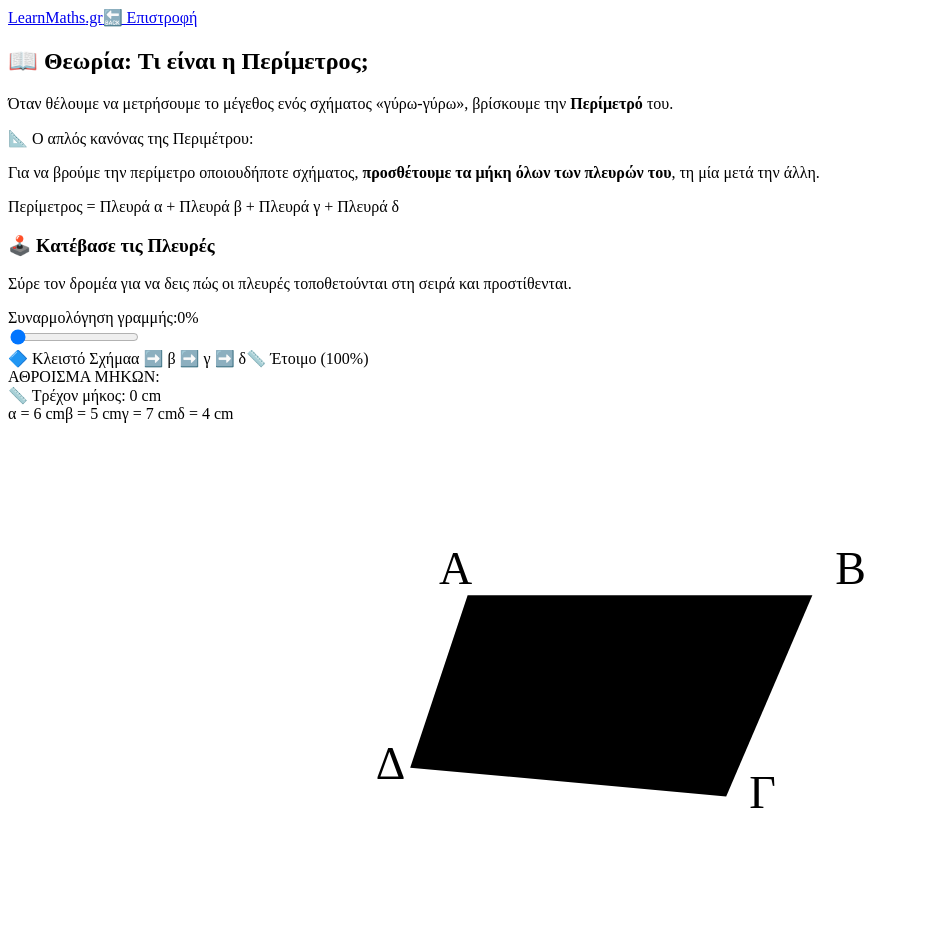
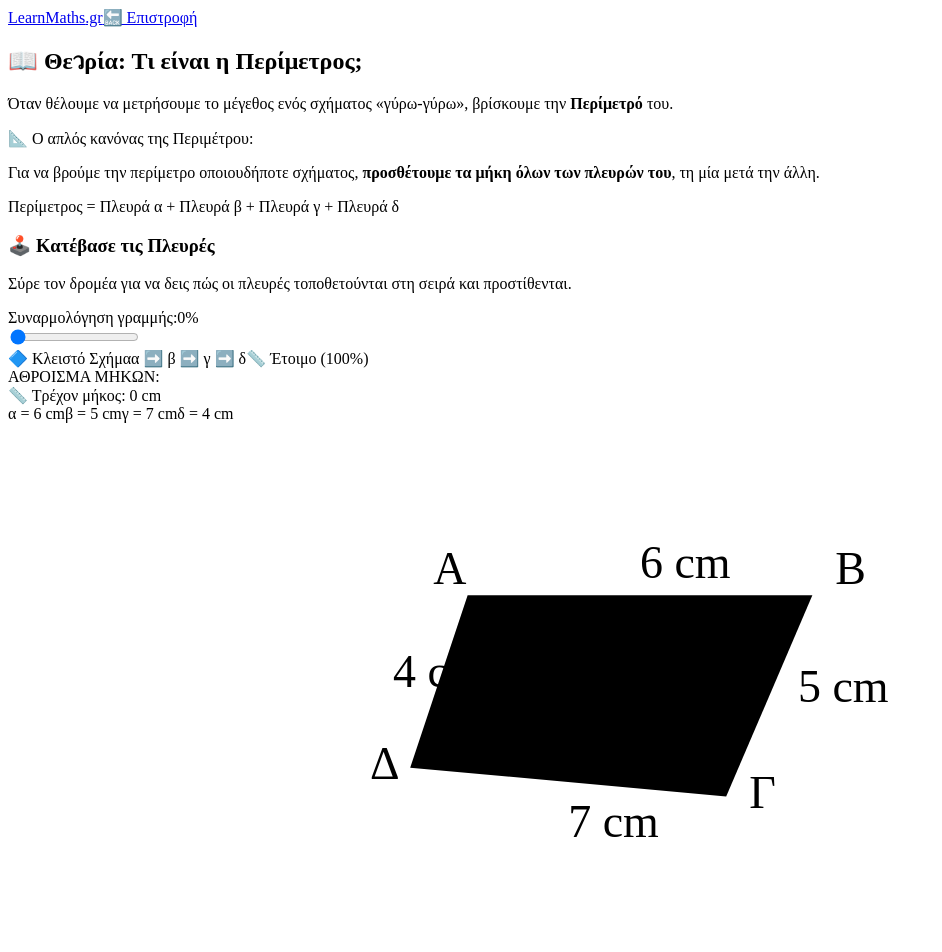
Before and after one commit to gkrimpas-lab/learn-maths-2026, a Next.js app: page /e-dimotikou/23-perimetros in a window 1280 px wide. Shown: the top 952 px of the page, without its empty margins (0-942 px from the left). Built offline with nearby package versions, Linux system fonts and the light colour scheme.

Commit message:
Update 23-perimetros.js

```diff
--- a/pages/e-dimotikou/23-perimetros.js
+++ b/pages/e-dimotikou/23-perimetros.js
@@ -28,23 +28,19 @@ export default function PerimetrosPage() {
   const pΔ = { x: 140, y: 120 };
 
   // Συναρτήσεις υπολογισμού της κίνησης για κάθε πλευρά ξεχωριστά
-  // Κάθε πλευρά έχει το δικό της "παράθυρο" στο slider (0-25, 25-50, 50-75, 75-100)
   const getSideCoords = (id) => {
-    // Αρχικές θέσεις στο σχήμα
     let origX1, origY1, origX2, origY2;
     if (id === 0) { origX1 = pA.x; origY1 = pA.y; origX2 = pB.x; origY2 = pB.y; }
     if (id === 1) { origX1 = pB.x; origY1 = pB.y; origX2 = pΓ.x; origY2 = pΓ.y; }
     if (id === 2) { origX1 = pΓ.x; origY1 = pΓ.y; origX2 = pΔ.x; origY2 = pΔ.y; }
     if (id === 3) { origX1 = pΔ.x; origY1 = pΔ.y; origX2 = pA.x; origY2 = pA.y; }
 
-    // Τελικές θέσεις στον χάρακα (κολλητά η μία μετά την άλλη)
     let targetX1 = startX;
     if (id > 0) targetX1 += sidesData[0].px;
     if (id > 1) targetX1 += sidesData[1].px;
     if (id > 2) targetX1 += sidesData[2].px;
     let targetX2 = targetX1 + sidesData[id].px;
 
-    // Υπολογισμός τοπικού factor για το συγκεκριμένο step
     const stepMin = id * 25;
     const stepMax = stepMin + 25;
 
@@ -56,8 +52,7 @@ export default function PerimetrosPage() {
       x1: Math.round(origX1 + (targetX1 - origX1) * localFactor),
       y1: Math.round(origY1 + (groundY - origY1) * localFactor),
       x2: Math.round(origX2 + (targetX2 - origX2) * localFactor),
-      y2: Math.round(origY2 + (groundY - origY2) * localFactor),
-      active: progress > stepMin
+      y2: Math.round(origY2 + (groundY - origY2) * localFactor)
     };
   };
 
@@ -92,7 +87,7 @@ export default function PerimetrosPage() {
           {/* SECTION 1: ΘΕΩΡΙΑ */}
           <div className="bg-white p-6 md:p-8 rounded-3xl shadow-sm border border-gray-100 space-y-4">
             <h2 className="text-2xl font-black text-gray-900 flex items-center gap-2">
-              📖 Θεωρία: Τι είναι η Περίμετρος;
+              📖 Θεวρία: Τι είναι η Περίμετρος;
             </h2>
             <p className="text-gray-500 text-sm md:text-base leading-relaxed">
               Όταν θέλουμε να μετρήσουμε το μέγεθος ενός σχήματος «γύρω-γύρω», βρίσκουμε την <strong>Περίμετρό</strong> του.
@@ -174,7 +169,7 @@ export default function PerimetrosPage() {
               </div>
             </div>
 
-            {/* ΔΕΞΙΑ ΠΛΕΥΡΑ: SVG ΟΠΤΙΚΟΠΟΙΗΣΗ - PIXEL-PERFECT ΣΤΑΔΙΑΚΗ ΜΕΤΑΦΟΡΑ (440x260) */}
+            {/* ΔΕΞΙΑ ΠΛΕΥΡΑ: SVG ΟΠΤΙΚΟΠΟΙΗΣΗ - ΜΟΝΙΜΗ ΕΜΦΑΝΙΣΗ ΕΚΑΤΟΣΤΩΝ (440x260) */}
             <div className="bg-white p-6 rounded-3xl shadow-sm border border-gray-100 flex flex-col items-center justify-between min-h-[520px] w-full relative overflow-hidden">
               <div className="w-full"></div>
 
@@ -193,27 +188,26 @@ export default function PerimetrosPage() {
                 />
 
                 {/* 3. ΟΙ ΔΥΝΑΜΙΚΕΣ ΠΛΕΥΡΕΣ ΠΟΥ ΠΕΦΤΟΥΝ ΜΙΑ-ΜΙΑ ΣΤΗ ΣΕΙΡΑ */}
-                {/* Πλευρά α (ΑΒ) */}
                 <line x1={s0.x1} y1={s0.y1} x2={s0.x2} y2={s0.y2} className={`${sidesData[0].color} stroke-[5] stroke-linecap-round`} />
-
-                {/* Πλευρά β (ΒΓ) */}
                 <line x1={s1.x1} y1={s1.y1} x2={s1.x2} y2={s1.y2} className={`${sidesData[1].color} stroke-[5] stroke-linecap-round`} />
-
-                {/* Πλευρά γ (ΓΔ) */}
                 <line x1={s2.x1} y1={s2.y1} x2={s2.x2} y2={s2.y2} className={`${sidesData[2].color} stroke-[5] stroke-linecap-round`} />
-
-                {/* Πλευρά δ (ΔΑ) */}
                 <line x1={s3.x1} y1={s3.y1} x2={s3.x2} y2={s3.y2} className={`${sidesData[3].color} stroke-[5] stroke-linecap-round`} />
 
-                {/* Γράμματα και σταθερές ενδείξεις στο αρχικό σχήμα */}
-                <g className="text-[10px] font-black fill-slate-400">
-                  <text x={pA.x - 10} y={pA.y - 4}>Α</text>
+                {/* 4. ΜΟΝΙΜΑ ΓΡΑΜΜΑΤΑ ΚΟΡΥΦΩΝ ΚΑΙ ΜΗΚΗ ΠΛΕΥΡΩΝ (Δεν κρύβονται ποτέ!) */}
+                <g className="text-[11px] font-black fill-slate-400">
+                  <text x={pA.x - 12} y={pA.y - 4}>Α</text>
                   <text x={pB.x + 8}  y={pB.y - 4}>Β</text>
                   <text x={pΓ.x + 8}  y={pΓ.y + 4}>Γ</text>
-                  <text x={pΔ.x - 12} y={pΔ.y + 4}>Δ</text>
+                  <text x={pΔ.x - 14} y={pΔ.y + 4}>Δ</text>
+
+                  {/* Τα μήκη των πλευρών μένουν καρφωμένα στο σχήμα όπως στην εικόνα_15.png */}
+                  <text x={(pA.x + pB.x)/2} y={pA.y - 6} className="fill-cyan-600 text-anchor-middle text-[12px]">6 cm</text>
+                  <text x={(pB.x + pΓ.x)/2 + 10} y={(pB.y + pΓ.y)/2 + 2} className="fill-indigo-600 text-[12px]">5 cm</text>
+                  <text x={(pΓ.x + pΔ.x)/2} y={pΓ.y + 14} className="fill-purple-600 text-anchor-middle text-[12px]">7 cm</text>
+                  <text x={(pΔ.x + pA.x)/2 - 16} y={(pΔ.y + pA.y)/2 + 2} className="fill-amber-600 text-[12px] text-anchor-end">4 cm</text>
                 </g>
 
-                {/* 4. ΣΤΑΔΙΑΚΗ ΕΜΦΑΝΙΣΗ ΔΙΑΓΡΑΜΜΙΣΕΩΝ ΧΑΡΑΚΑ */}
+                {/* 5. ΣΤΑΔΙΑΚΗ ΕΜΦΑΝΙΣΗ ΔΙΑΓΡΑΜΜΙΣΕΩΝ ΧΑΡΑΚΑ */}
                 <g className="fill-slate-400 text-[10px] font-black">
                   {/* Σημείο 0 */}
                   <line x1={startX} y1={groundY} x2={startX} y2={groundY + 6} className="stroke-slate-400 stroke-2" />
```
